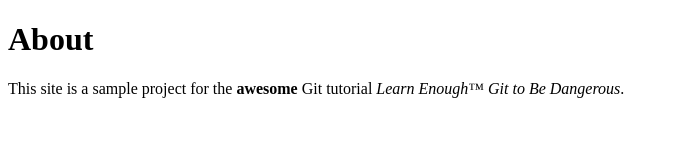
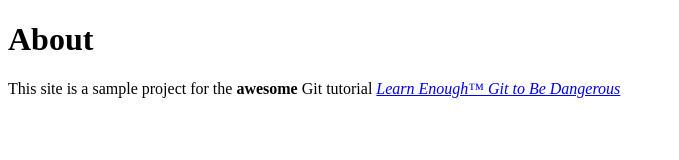
Before and after one commit to platypus-quacks-too/website, a plain HTML site: page about.html in a window 1280 px wide. Shown: the whole page, without its empty margins (0-679 px from the left). Drawn offline with Linux system fonts and the light colour scheme.

Commit message:
Add link to tutorial title

```diff
--- a/about.html
+++ b/about.html
@@ -7,7 +7,7 @@
     <h1>About</h1>
     <p>
       This site is a sample project for the <strong>awesome</strong> Git
-      tutorial <em>Learn Enough™ Git to Be Dangerous</em>.
+      tutorial <a href="http://learnenough.com/git-tutorial"><em>Learn Enough™ Git to Be Dangerous</em></a>
     </p>
   </body>
 </html>
```
